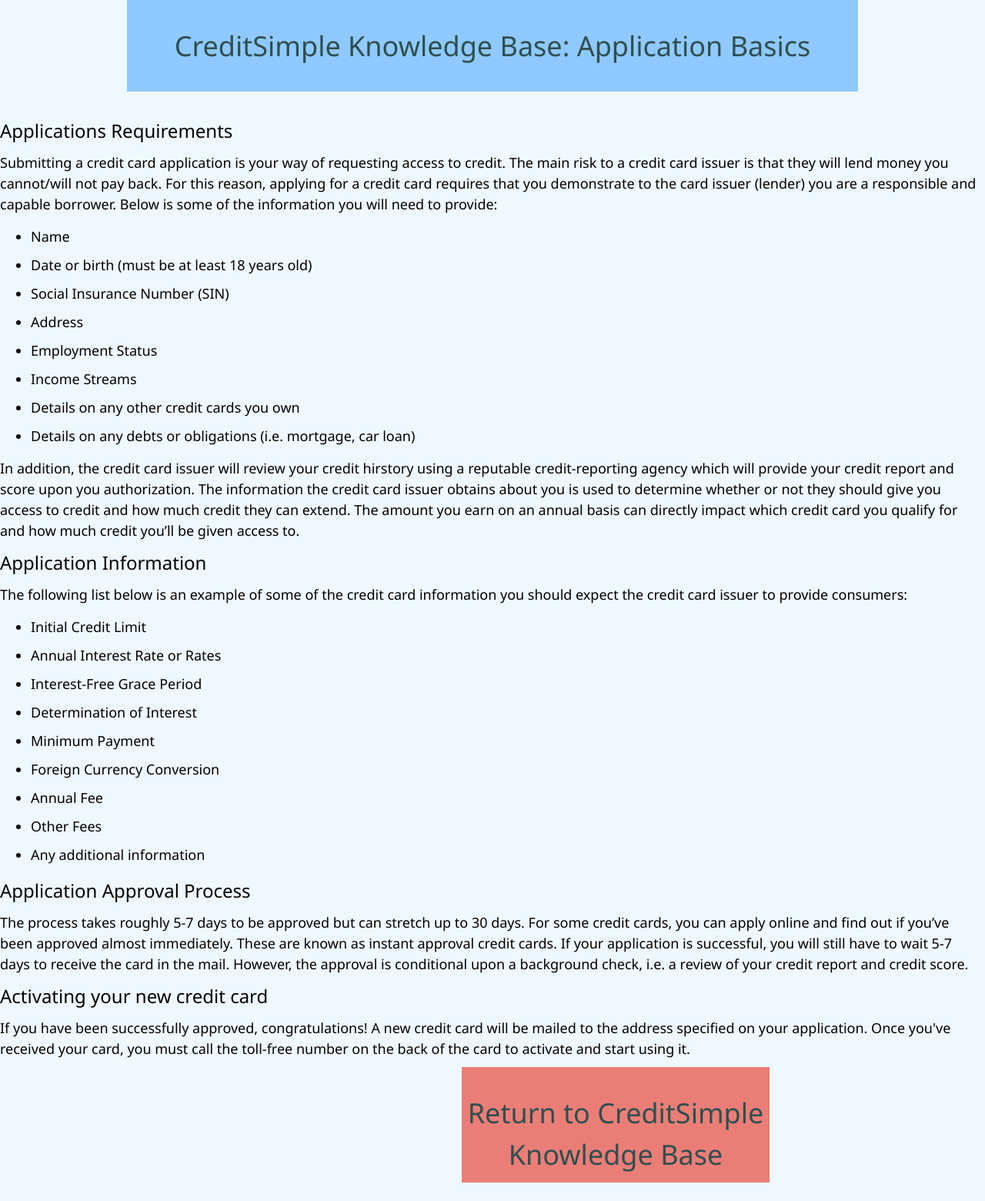
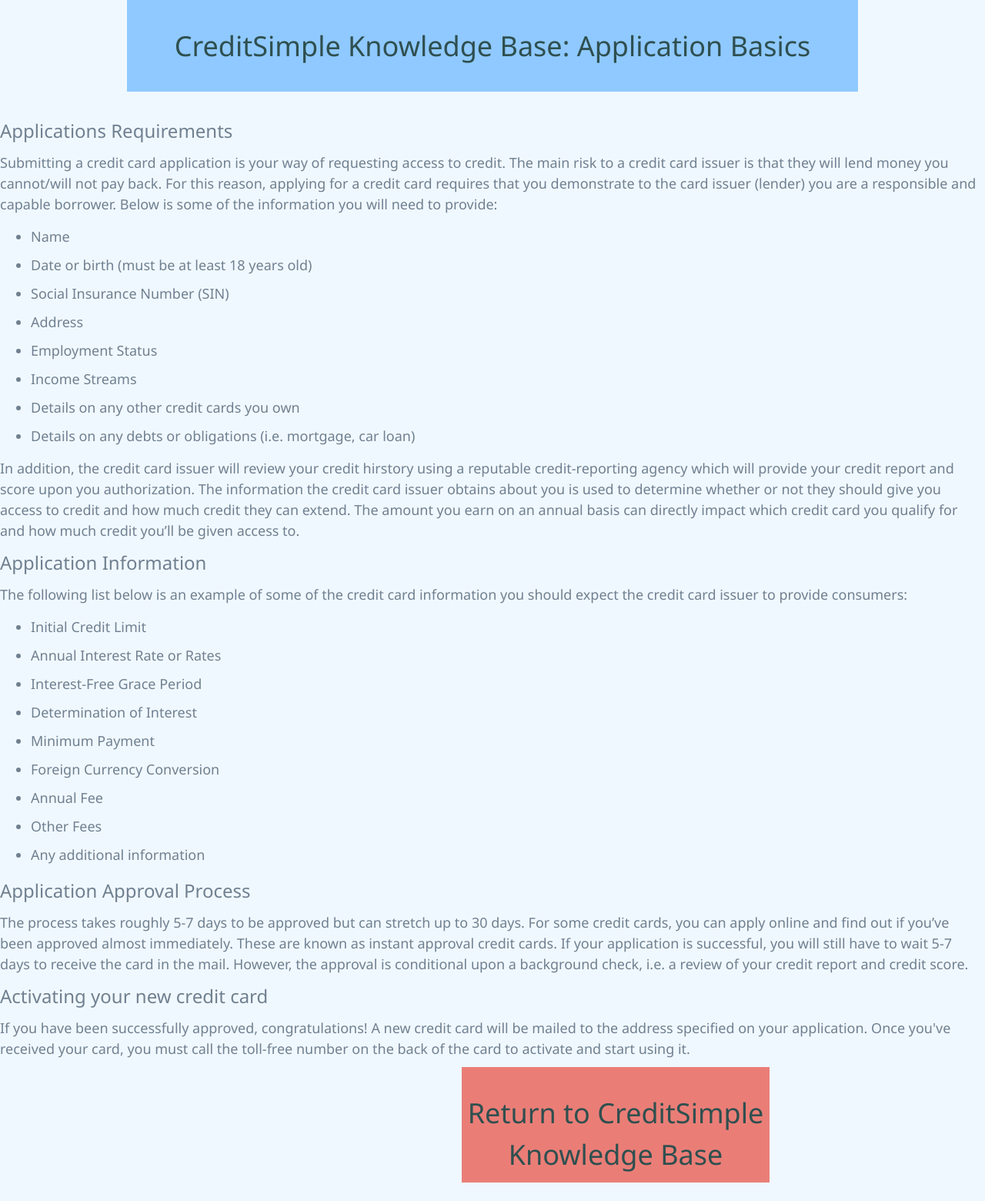
Before and after one commit to NinoS99/MSCI342Project, a PHP site: page /creditCardApplications.php in a window 1280 px wide. Shown: the whole page at 77% size. Run offline with PHP 8.4, Linux system fonts and the light colour scheme.

Commit message:
updated css file

```diff
--- a/style.css
+++ b/style.css
@@ -13,3 +13,15 @@
     text-align: center;
     color: slategray;
 }
+
+h3 {
+    font-family: Tahoma, Geneva, sans-serif;
+    color: slategray;
+    text-align: left;
+}
+
+h5 {
+    font-family: Tahome, Geneva, sans-serif;
+    color: slategray;
+    text-align: left;
+}
```
